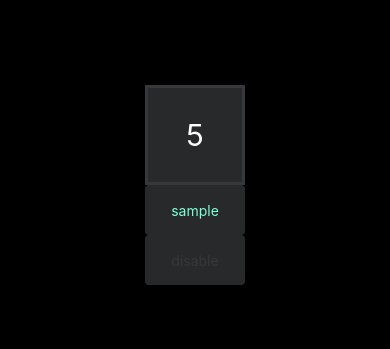
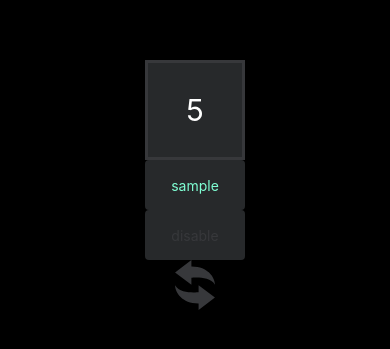
Before and after one commit to calm1205/triple-three-native, a React Native app: screen / in a window 390 px wide. Shown: the part 237-586 px from the top of the page. Built offline with nearby package versions, Linux system fonts and the light colour scheme.

Commit message:
install react-native-svg and make ChangeIcon component

```diff
--- a/App.tsx
+++ b/App.tsx
@@ -1,6 +1,6 @@
 import React from "react";
 import { StyleSheet, View } from "react-native";
-import { Square, BasicButton } from "./src/components/atoms";
+import { Square, BasicButton, ChangeIcon } from "./src/components/atoms";
 
 export default function App() {
   return (
@@ -12,6 +12,7 @@ export default function App() {
         disabled={true}
         onPress={() => alert("press")}
       />
+      <ChangeIcon width={50} height={50} />
     </View>
   );
 }
--- a/package.json
+++ b/package.json
@@ -13,6 +13,7 @@
     "react": "16.13.1",
     "react-dom": "16.13.1",
     "react-native": "https://github.com/expo/react-native/archive/sdk-42.0.0.tar.gz",
+    "react-native-svg": "12.1.1",
     "react-native-web": "~0.13.12"
   },
   "devDependencies": {
--- /dev/null
+++ b/src/components/atoms/ChangeIcon.tsx
@@ -0,0 +1,34 @@
+import React from "react";
+import { COLOR } from "../../utils/style";
+import { StyleSheet, View } from "react-native";
+import Svg, { G, Path } from "react-native-svg";
+
+type ChangeIconType = {
+  color?: string;
+  width: number;
+  height: number;
+};
+
+export const ChangeIcon: React.FC<ChangeIconType> = (
+  props: React.SVGProps<SVGSVGElement>
+) => {
+  return (
+    <Svg
+      width={props.width}
+      height={props.height}
+      viewBox="0 0 512 512"
+      fill={props.color || COLOR.BORDER}
+    >
+      <G>
+        <Path
+          d="M219.147,181.496c16.249,0,189.803-21.675,241.023,70.898c-2.526-75.721-72.438-187.506-241.023-186.276V0
+		L51.83,126.804l167.318,126.784V181.496z"
+        ></Path>
+        <Path
+          d="M292.821,330.522c-16.226,0-189.812,21.62-240.991-70.906c2.499,75.73,72.425,187.47,240.991,186.265V512
+		L460.17,385.187L292.821,258.402V330.522z"
+        ></Path>
+      </G>
+    </Svg>
+  );
+};
--- a/src/components/atoms/index.ts
+++ b/src/components/atoms/index.ts
@@ -1,2 +1,3 @@
 export { Square } from "./Square";
 export { BasicButton } from "./BasicButton";
+export { ChangeIcon } from "./ChangeIcon";
```
Also changed, not shown: 1 other file (tests, documents, lock files or other folders).
